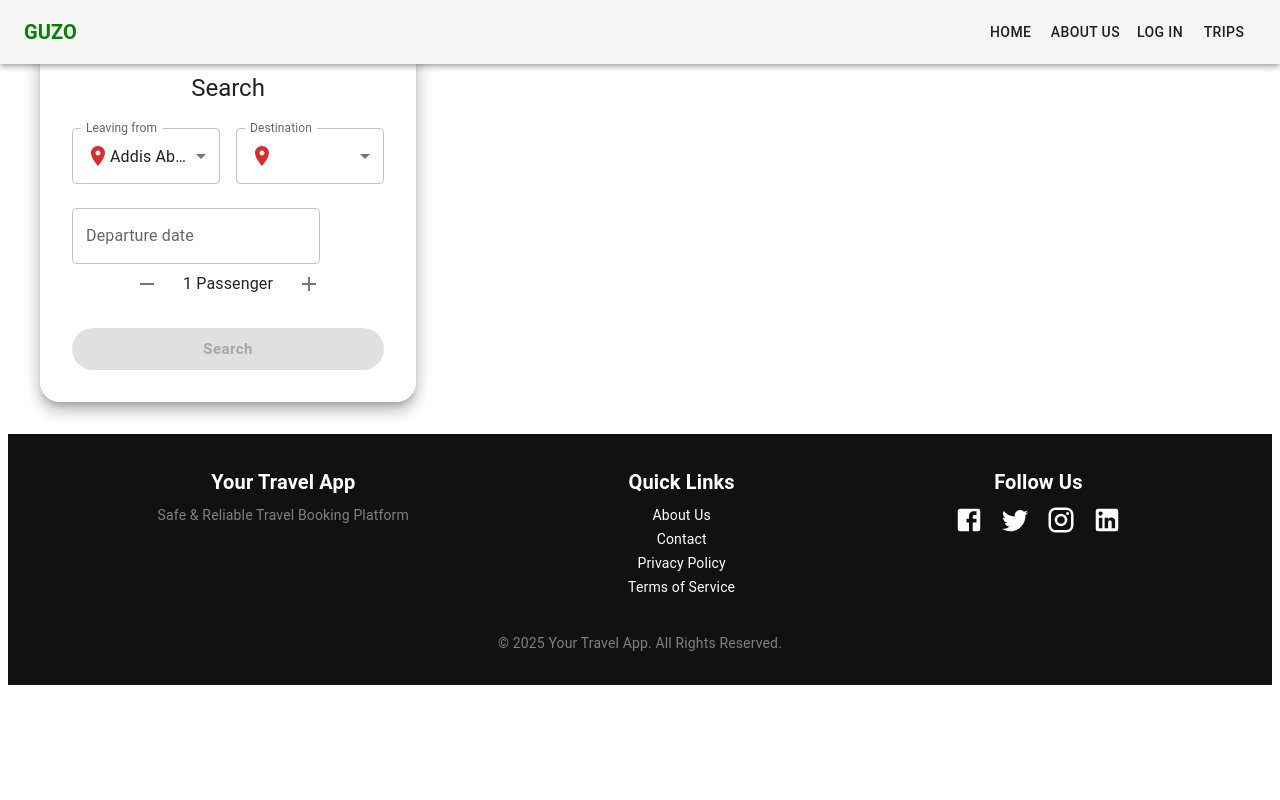
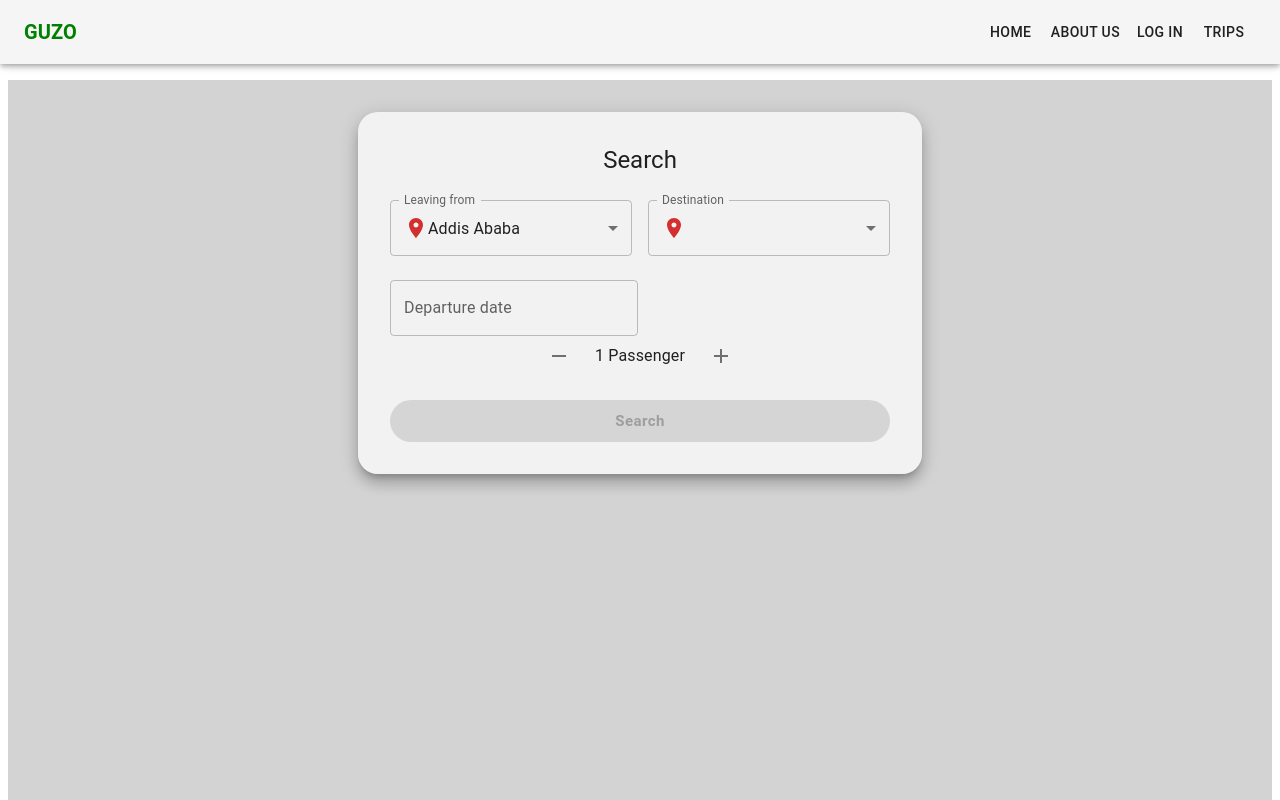
Before and after one commit to fekadu15/trip-app, a React (Vite) app in the folder client/: page /SearchTrips in a window 1280 px wide. Shown: the top 800 px of the page. Built offline with nearby package versions, Linux system fonts and the light colour scheme.

Commit message:
updated search page

```diff
--- a/client/src/pages/SearchTrips.jsx
+++ b/client/src/pages/SearchTrips.jsx
@@ -30,7 +30,7 @@ const SearchTrips = () => {
   const [to, setTo] = useState("");
   const [date, setDate] = useState(null);
   const [passengers, setPassengers] = useState(1);
-  const [errorMessage, setErrorMessage] = useState("");
+  const [errorMessage, setErrorMessage] = useState(""); // ✅ Fixed
 
   const cities = [
     "Addis Ababa",
@@ -62,6 +62,9 @@ const SearchTrips = () => {
       if (error.response && error.response.status === 404) {
         setSearchResults([]);
         setErrorMessage("No trips found.");
+      } else {
+        console.error("Search error:", error); // ✅ Fixed
+        setErrorMessage("Something went wrong.");
       }
     }
   };
@@ -73,17 +76,15 @@ const SearchTrips = () => {
     const diff = endTime.diff(startTime);
 
     const d = dayjs.duration(diff);
-    return `${d.hours()} hr ${d.minutes()} min`;
+    return `${d.hours()} hr ${d.minutes()} min`; // ✅ Fixed
   };
 
   return (
-    <Box p={4}>
-      <Grid container spacing={4}>
-        {/* Search Box */}
-        <Grid item xs={12} md={4}>
+    <Box display="flex" justifyContent="center"  alignItems="flex-start" gap={6} minHeight="100vh" bgcolor="lightGray" p={4} mt={10}>
+
       <Card
         sx={{
-              width: "100%",
+          width: 500,
           p: 4,
           borderRadius: 5,
           boxShadow: 10,
@@ -136,27 +137,15 @@ const SearchTrips = () => {
             label="Departure date"
             value={date}
             onChange={(newValue) => setDate(newValue)}
-                renderInput={(params) => (
-                  <TextField fullWidth {...params} sx={{ mb: 3 }} />
-                )}
+            renderInput={(params) => <TextField fullWidth {...params} sx={{ mb: 3 }} />}
           />
         </LocalizationProvider>
 
-            <Box
-              display="flex"
-              justifyContent="center"
-              alignItems="center"
-              gap={2}
-              mb={3}
-            >
-              <IconButton
-                onClick={() => setPassengers(Math.max(1, passengers - 1))}
-              >
+        <Box display="flex" justifyContent="center" alignItems="center" gap={2} mb={3}>
+          <IconButton onClick={() => setPassengers(Math.max(1, passengers - 1))}>
             <Remove />
           </IconButton>
-              <Typography>
-                {passengers} Passenger{passengers > 1 ? "s" : ""}
-              </Typography>
+          <Typography>{passengers} Passenger{passengers > 1 ? "s" : ""}</Typography>
           <IconButton onClick={() => setPassengers(passengers + 1)}>
             <Add />
           </IconButton>
@@ -172,22 +161,22 @@ const SearchTrips = () => {
         >
           Search
         </Button>
+        {errorMessage && (
+          <Typography color="error" mt={2}>
+            {errorMessage}
+          </Typography>
+        )}
       </Card>
-        </Grid>
 
-        {/* Search Results */}
-        <Grid item xs={12} md={8}>
-          {searchResults.length > 0 ? (
-            <Box>
+      {searchResults.length > 0 && (
+        <Box width="100%">
           {searchResults.map((trip, index) => (
-                <Card key={index} sx={{ mb: 4, p: 3, borderRadius: 4, boxShadow: 3 }}>
+            <Card key={index} sx={{ mb: 3, p: 3, borderRadius: 4, boxShadow: 3 }}>
               <Grid container alignItems="center" justifyContent="space-between">
                 {/* Departure */}
                 <Grid item xs={4}>
                   <Typography fontWeight="bold">
-                        {dayjs(trip.departure_date)
-                          .format("DD MMM")
-                          .toUpperCase()}
+                    {dayjs(trip.departure_date).format("DD MMM").toUpperCase()}
                   </Typography>
                   <Typography variant="h6">{trip.departure_time}</Typography>
                   <Typography color="text.secondary">{trip.departure_city}</Typography>
@@ -204,9 +193,7 @@ const SearchTrips = () => {
                 {/* Arrival */}
                 <Grid item xs={4} textAlign="right">
                   <Typography fontWeight="bold">
-                        {dayjs(trip.departure_date)
-                          .format("DD MMM")
-                          .toUpperCase()}
+                    {dayjs(trip.departure_date).format("DD MMM").toUpperCase()}
                   </Typography>
                   <Typography variant="h6">{trip.end_time}</Typography>
                   <Typography color="text.secondary">{trip.destination}</Typography>
@@ -226,9 +213,7 @@ const SearchTrips = () => {
                     textAlign: "center",
                   }}
                 >
-                      <Typography variant="body2" color="text.secondary">
-                        From
-                      </Typography>
+                  <Typography variant="body2" color="text.secondary">From</Typography>
                   <Typography color="green" fontWeight="bold">
                     ETB {trip.price.toLocaleString()}
                   </Typography>
@@ -237,20 +222,7 @@ const SearchTrips = () => {
             </Card>
           ))}
         </Box>
-          ) : errorMessage ? (
-            <Box textAlign="center">
-              <img
-                src="/notrip.jpg"
-                alt="No trips"
-                style={{ maxWidth: "300px", marginBottom: "1rem" }}
-              />
-              <Typography variant="h6" color="textSecondary">
-                {errorMessage}
-              </Typography>
-            </Box>
-          ) : null}
-        </Grid>
-      </Grid>
+      )}
     </Box>
   );
 };
```
Lines whose indentation alone changed are shown as unchanged.
